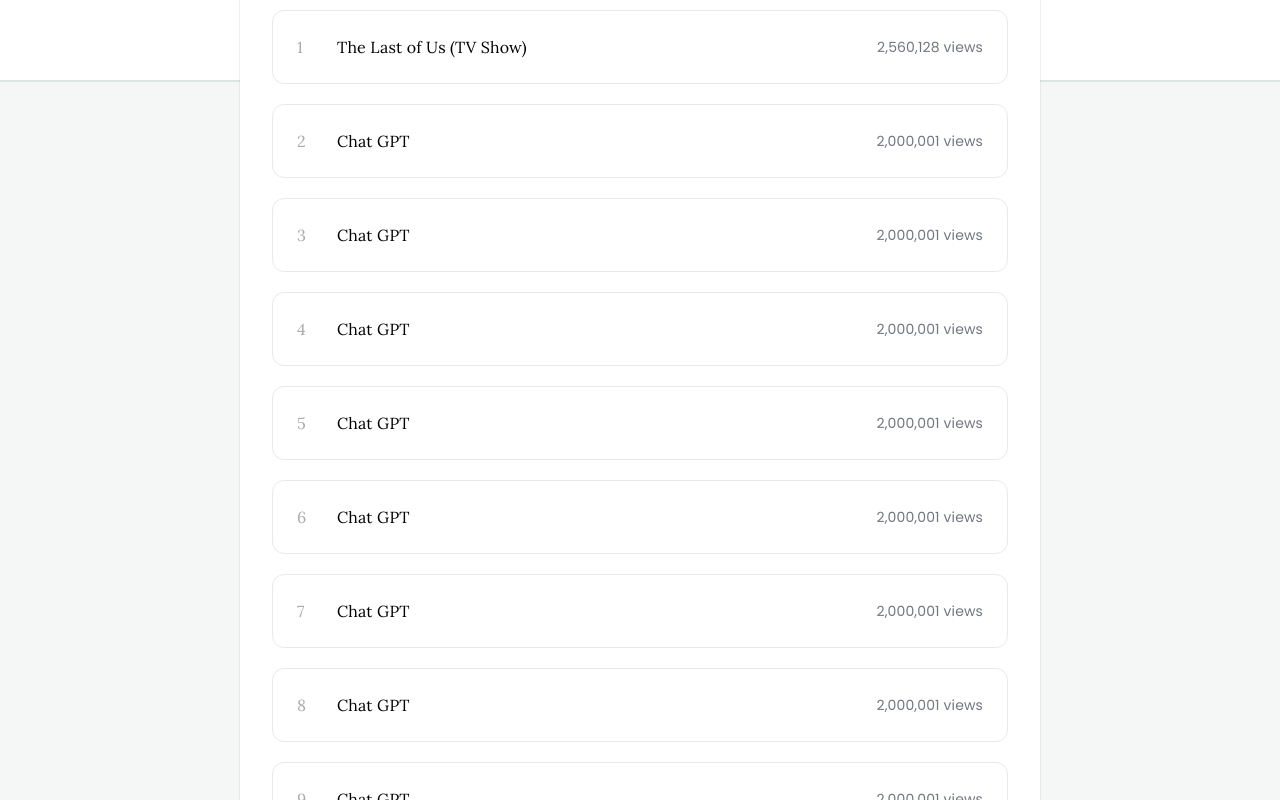
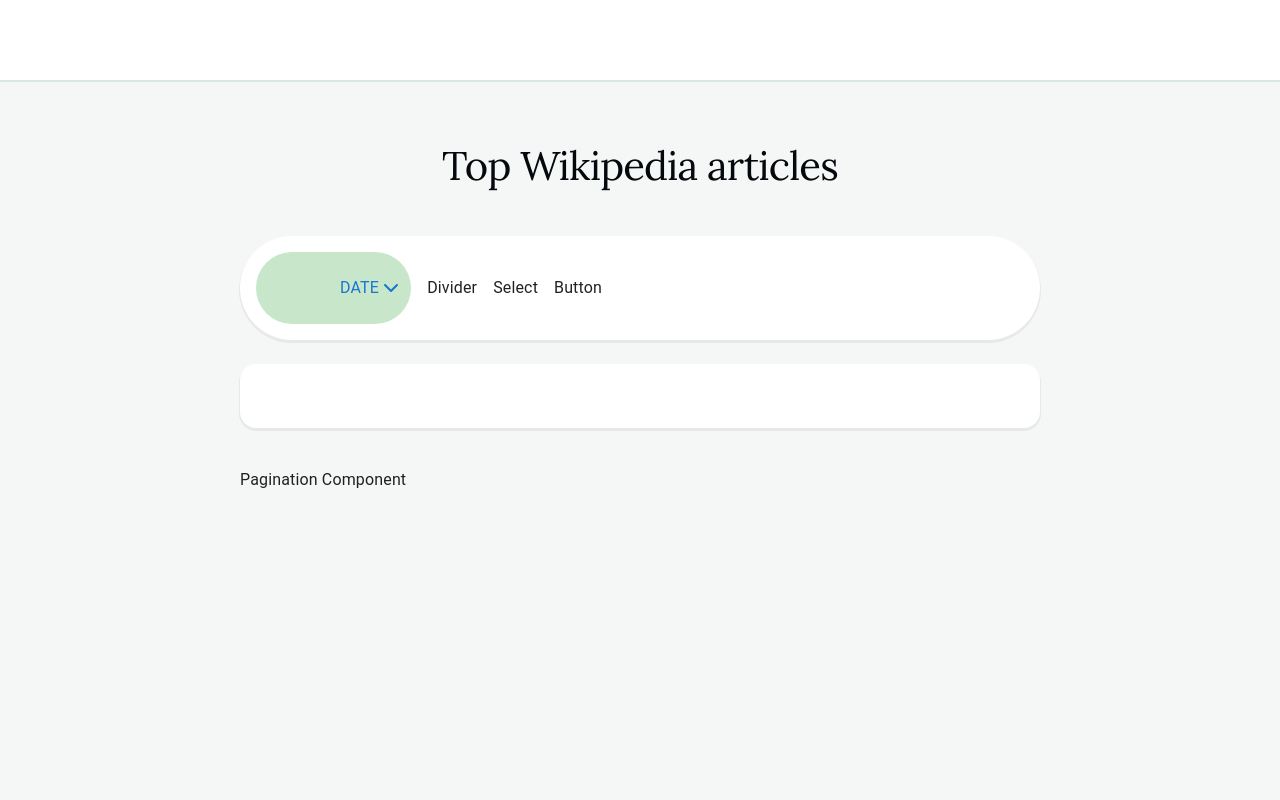
Before and after one commit to dillan-prince/grow-therapy-assessment, a React (Create React App) app: page / in a window 1280 px wide. Shown: the top 800 px of the page. Built offline with nearby package versions, Linux system fonts and the light colour scheme.

Commit message:
begin styling date picker

```diff
--- a/package.json
+++ b/package.json
@@ -8,7 +8,12 @@
     "@fontsource/lora": "^5.0.8",
     "@fontsource/poppins": "^5.0.8",
     "@fontsource/roboto": "^5.0.8",
+    "@fortawesome/fontawesome-svg-core": "^6.4.2",
+    "@fortawesome/free-regular-svg-icons": "^6.4.2",
+    "@fortawesome/free-solid-svg-icons": "^6.4.2",
+    "@fortawesome/react-fontawesome": "^0.2.0",
     "@mui/material": "^5.14.11",
+    "@mui/x-date-pickers": "^6.16.0",
     "@testing-library/jest-dom": "^5.17.0",
     "@testing-library/react": "^13.4.0",
     "@testing-library/user-event": "^13.5.0",
@@ -16,6 +21,7 @@
     "@types/node": "^16.18.57",
     "@types/react": "^18.2.24",
     "@types/react-dom": "^18.2.8",
+    "dayjs": "^1.11.10",
     "react": "^18.2.0",
     "react-dom": "^18.2.0",
     "react-scripts": "5.0.1",
--- a/src/App.tsx
+++ b/src/App.tsx
@@ -1,5 +1,8 @@
+import { library } from "@fortawesome/fontawesome-svg-core";
+import { faChevronDown, faChevronUp } from "@fortawesome/free-solid-svg-icons";
 import { Box, CssBaseline } from "@mui/material";
-import React from "react";
+import { LocalizationProvider } from "@mui/x-date-pickers";
+import { AdapterDayjs } from "@mui/x-date-pickers/AdapterDayjs";
 import Navbar from "./components/Navbar";
 import Pagination from "./components/Pagination";
 import Results from "./components/Results";
@@ -7,24 +10,30 @@
 import { neutral } from "./design/colors";
 import { Content, FlexBox, Header } from "./design/styles";
 
+library.add(faChevronUp, faChevronDown);
+
 function App() {
   return (
-    <React.Fragment>
+    <LocalizationProvider dateAdapter={AdapterDayjs}>
       <CssBaseline />
-      <Box sx={{ backgroundColor: neutral[200], height: "100vh" }}>
+      <Box
+        sx={{
+          backgroundColor: neutral[200],
+          height: "100vh",
+          overflowY: "auto",
+        }}
+      >
         <Navbar />
         <Content disableGutters maxWidth={false}>
-          <Header>Top Wikipidia articles</Header>
-          <FlexBox sx={{ flexDirection: "column", gap: "1.5rem", flex: 1 }}>
+          <Header>Top Wikipedia articles</Header>
+          <FlexBox sx={{ flexDirection: "column", gap: "1.5rem" }}>
             <Search />
-            <Box sx={{ flex: 1 }}>
-              <Results />
-            </Box>
+            <Results />
           </FlexBox>
           <Pagination />
         </Content>
       </Box>
-    </React.Fragment>
+    </LocalizationProvider>
   );
 }
 
--- a/src/components/ArticlePreview.tsx
+++ b/src/components/ArticlePreview.tsx
@@ -1,5 +1,5 @@
 import { Typography } from "@mui/material";
-import { neutral } from "../design/colors";
+import { black, neutral } from "../design/colors";
 import { FlexBox } from "../design/styles";
 
 export type ArticlePreviewProps = {
@@ -12,11 +12,13 @@
   return (
     <FlexBox
       sx={{
+        boxSizing: "border-box",
         padding: "1.5rem",
         gap: "1.25rem",
         borderRadius: "0.75rem",
         border: `1px solid ${neutral[300]}`,
         alignItems: "center",
+        height: "72px",
       }}
     >
       <Typography
@@ -38,7 +40,7 @@
           fontSize: "1rem",
           fontWeight: 500,
           lineHeight: "1.5rem",
-          color: neutral[1000],
+          color: black,
         }}
       >
         {name}
--- /dev/null
+++ b/src/components/DatePicker.tsx
@@ -0,0 +1,72 @@
+import { FontAwesomeIcon } from "@fortawesome/react-fontawesome";
+import { Box, Button, Typography } from "@mui/material";
+import { green } from "@mui/material/colors";
+import {
+  BaseSingleInputFieldProps,
+  DateValidationError,
+  FieldSection,
+  UseDateFieldProps,
+} from "@mui/x-date-pickers";
+import { DatePicker as MuiDatePicker } from "@mui/x-date-pickers/DatePicker";
+import { Dayjs } from "dayjs";
+import { useState } from "react";
+import { FlexBox } from "../design/styles";
+
+type ButtonFieldProps = {
+  isOpen?: boolean;
+  setIsOpen?: React.Dispatch<React.SetStateAction<boolean>>;
+};
+
+const ButtonField = ({
+  isOpen,
+  setIsOpen,
+  InputProps: { ref } = {},
+  inputProps: { "aria-label": ariaLabel } = {},
+}: ButtonFieldProps &
+  UseDateFieldProps<Dayjs> &
+  BaseSingleInputFieldProps<
+    Dayjs | null,
+    Dayjs,
+    FieldSection,
+    DateValidationError
+  >) => {
+  return (
+    <Button
+      sx={{
+        display: "flex",
+        gap: "1.5rem",
+        padding: "0.75rem",
+        textTransform: "none",
+        borderRadius: "100px",
+        backgroundColor: green[100],
+      }}
+      onClick={() => setIsOpen?.((previous) => !previous)}
+      ref={ref}
+      aria-label={ariaLabel}
+    >
+      <Box sx={{ width: "3rem", height: "3rem" }}></Box>
+      <FlexBox sx={{ flexDirection: "column" }}>
+        <Typography>
+          DATE <FontAwesomeIcon icon={isOpen ? "chevron-up" : "chevron-down"} />
+        </Typography>
+      </FlexBox>
+    </Button>
+  );
+};
+
+const DatePicker = () => {
+  const [date, setDate] = useState<Date | null>(new Date());
+  const [isOpen, setIsOpen] = useState(false);
+
+  return (
+    <MuiDatePicker
+      slots={{ field: ButtonField }}
+      slotProps={{ field: { isOpen, setIsOpen } as any }}
+      open={isOpen}
+      onClose={() => setIsOpen(false)}
+      onOpen={() => setIsOpen(true)}
+    />
+  );
+};
+
+export default DatePicker;
--- a/src/components/Navbar.tsx
+++ b/src/components/Navbar.tsx
@@ -1,5 +1,5 @@
 import { Box } from "@mui/material";
-import { neutral } from "../design/colors";
+import { white } from "../design/colors";
 
 export const NAVBAR_HEIGHT = "5rem";
 
@@ -12,7 +12,7 @@
         padding: "1rem 3rem",
         gap: "0.5rem",
         height: NAVBAR_HEIGHT,
-        backgroundColor: neutral[0],
+        backgroundColor: white,
         boxShadow: "0px 2px 0px 0px rgba(2, 91, 75, 0.10)",
       })}
     ></Box>
--- a/src/components/Results.tsx
+++ b/src/components/Results.tsx
@@ -1,49 +1,8 @@
-import { neutral } from "../design/colors";
+import { white } from "../design/colors";
 import { FlexBox } from "../design/styles";
 import ArticlePreview, { ArticlePreviewProps } from "./ArticlePreview";
 
-const data: Omit<ArticlePreviewProps, "index">[] = [
-  {
-    name: "The Last of Us (TV Show)",
-    views: 2560128,
-  },
-  {
-    name: "Chat GPT",
-    views: 2000001,
-  },
-  {
-    name: "Chat GPT",
-    views: 2000001,
-  },
-  {
-    name: "Chat GPT",
-    views: 2000001,
-  },
-  {
-    name: "Chat GPT",
-    views: 2000001,
-  },
-  {
-    name: "Chat GPT",
-    views: 2000001,
-  },
-  {
-    name: "Chat GPT",
-    views: 2000001,
-  },
-  {
-    name: "Chat GPT",
-    views: 2000001,
-  },
-  {
-    name: "Chat GPT",
-    views: 2000001,
-  },
-  {
-    name: "Chat GPT",
-    views: 2000001,
-  },
-];
+const data: Omit<ArticlePreviewProps, "index">[] = [];
 
 const Results = () => {
   return (
@@ -53,10 +12,9 @@
         padding: "2rem",
         gap: "1.25rem",
         borderRadius: "1rem",
-        backgroundColor: neutral[0],
+        backgroundColor: white,
         boxShadow: "0px 2px 0px 1px rgba(5, 9, 13, 0.06)",
         height: "100%",
-        overflowY: "auto",
       }}
     >
       {data.map((article, index) => (
--- a/src/components/Search.tsx
+++ b/src/components/Search.tsx
@@ -1,5 +1,26 @@
+import { Box } from "@mui/material";
+import { white } from "../design/colors";
+import { FlexBox } from "../design/styles";
+import DatePicker from "./DatePicker";
+
 const Search = () => {
-  return <div>Search Component</div>;
+  return (
+    <FlexBox
+      sx={{
+        padding: "1rem",
+        backgroundColor: white,
+        alignItems: "center",
+        gap: "1rem",
+        borderRadius: "100px",
+        boxShadow: "0px 2px 0px 1px rgba(5, 9, 13, 0.06)",
+      }}
+    >
+      <DatePicker />
+      <Box>Divider</Box>
+      <Box>Select</Box>
+      <Box>Button</Box>
+    </FlexBox>
+  );
 };
 
 export default Search;
--- a/src/design/colors.ts
+++ b/src/design/colors.ts
@@ -1,12 +1,13 @@
+export const white = "#fff";
+export const black = "#000"
+
 export const neutral = {
-  0: "#FFFFFF",
   200: "#F5F7F7",
   300: "#E7EAEB",
-
+  400: "#D4D8D9",
   500: "#A7AAAB",
   600: "#737680",
   900: "#05090d",
-  1000: "#000000"
 }
 
 export const green = {
--- a/src/design/styles.tsx
+++ b/src/design/styles.tsx
@@ -1,5 +1,4 @@
 import { Box, Container, Typography, styled } from "@mui/material";
-import { NAVBAR_HEIGHT } from "../components/Navbar";
 import { neutral } from "./colors";
 
 export const Content = styled(Container)({
@@ -10,7 +9,6 @@
   flexDirection: "column",
   justifyContent: "center",
   gap: "2.5rem",
-  height: `calc(100% - ${NAVBAR_HEIGHT})`,
 });
 
 export const Header = styled(Typography)({
```
Also changed, not shown: 1 other file (tests, documents, lock files or other folders).
